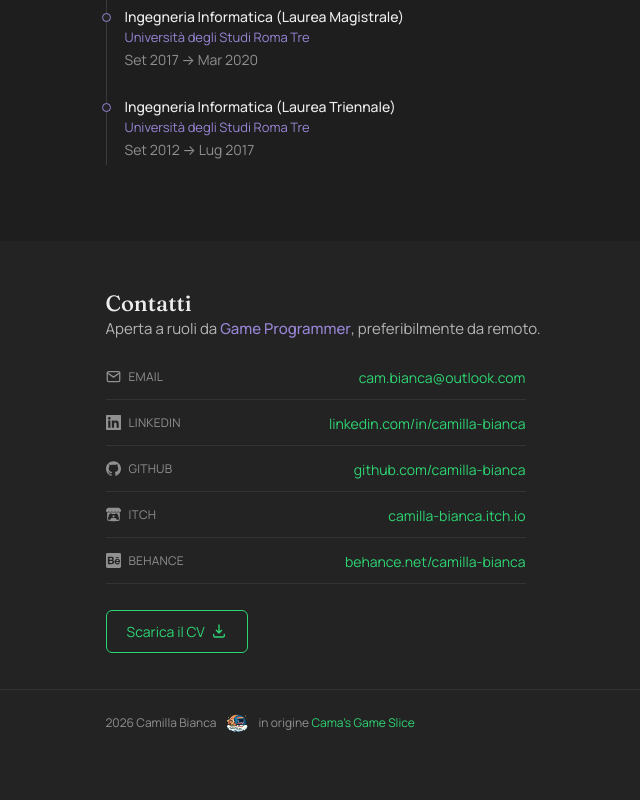
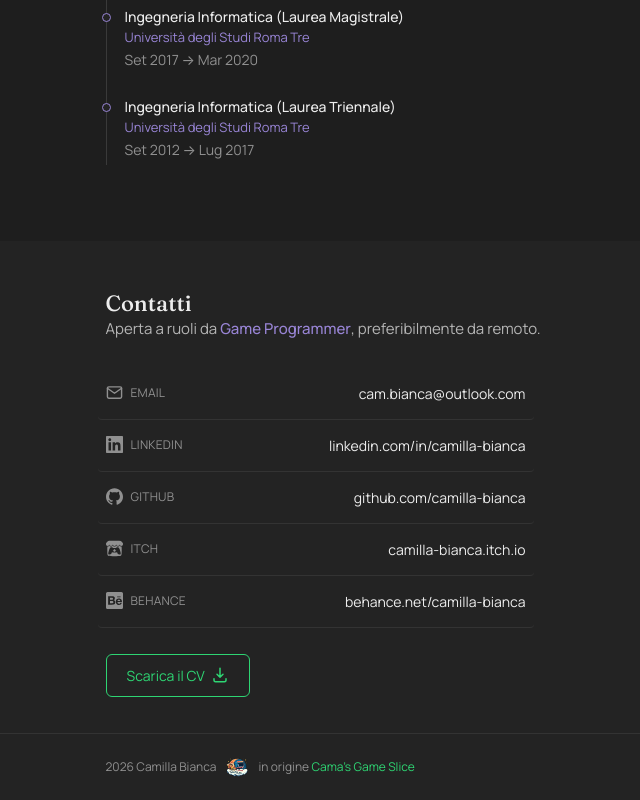
Before and after one commit to camilla-bianca/camilla-bianca.github.io, a React (Vite) app: page / in a window 1280 px wide. Shown: the part 2308-3108 px from the top of the page, without its empty margins (75-715 px from the left). Before the commit the page ends 3064 px from the top, so only its background shows below. Built offline with nearby package versions, Linux system fonts and the light colour scheme.

Commit message:
add contact section hovers and update the style + adjust of nav links + animation when scrolling the site

```diff
--- a/src/components/ContactSection.css
+++ b/src/components/ContactSection.css
@@ -15,7 +15,6 @@
 .contact-list {
   display: flex;
   flex-direction: column;
-  gap: 14px;
   max-width: 420px;
   margin-bottom: 26px;
 }
@@ -25,8 +24,17 @@
   justify-content: space-between;
   align-items: flex-start;
   gap: 12px;
-  padding-bottom: 12px;
+  padding: 16px 8px;
+  margin: 0 -8px;
   border-bottom: 0.5px solid var(--border-default);
+  text-decoration: none;
+  border-radius: 4px;
+  transition: border-color 0.2s ease, background 0.2s ease;
+}
+
+.contact-row:hover {
+  border-bottom-color: var(--accent-primary);
+  background: rgba(46, 213, 115, 0.06);
 }
 
 .contact-label {
@@ -38,20 +46,31 @@
   letter-spacing: 0.02em;
   text-transform: uppercase;
   flex-shrink: 0;
+  transition: color 0.2s ease;
+}
+
+.contact-row:hover .contact-label {
+  color: var(--accent-primary);
 }
 
 .contact-label-icon {
-  width: 15px;
-  height: 15px;
+  width: 17px;
+  height: 17px;
   flex-shrink: 0;
 }
 
 .contact-value {
   font-size: 14px;
-  text-decoration: none;
+  color: var(--text-primary);
   min-width: 0;
   overflow-wrap: anywhere;
   text-align: right;
+  transition: color 0.2s ease, transform 0.2s ease;
+}
+
+.contact-row:hover .contact-value {
+  color: var(--accent-primary);
+  transform: translateX(-8px);
 }
 
 .btn-cv {
@@ -75,8 +94,8 @@
 }
 
 .btn-cv svg {
-  width: 16px;
-  height: 16px;
+  width: 18px;
+  height: 18px;
   flex-shrink: 0;
   transition: transform 0.2s ease;
 }
--- a/src/components/ContactSection.jsx
+++ b/src/components/ContactSection.jsx
@@ -21,19 +21,20 @@ function ContactSection() {
           const Icon = item.icon
           const isExternal = !item.href.startsWith('mailto:')
           return (
-            <div className="contact-row" key={item.label}>
+            <a
+              href={item.href}
+              className="contact-row"
+              key={item.label}
+              {...(isExternal ? { target: '_blank', rel: 'noopener noreferrer' } : {})}
+            >
               <span className="contact-label">
                 <Icon className="contact-label-icon" aria-hidden="true" />
                 {item.label}
               </span>
-              <a
-                href={item.href}
-                className="contact-value link-accent"
-                {...(isExternal ? { target: '_blank', rel: 'noopener noreferrer' } : {})}
-              >
+              <span className="contact-value">
                 {item.value}
-              </a>
-            </div>
+              </span>
+            </a>
           )
         })}
       </div>
--- a/src/hooks/useInView.js
+++ b/src/hooks/useInView.js
@@ -11,7 +11,7 @@ import { useEffect, useRef, useState } from 'react';
 export function useInView(options = {}) {
   const {
     threshold = 0,
-    rootMargin = '0px 0px -120px 0px',
+    rootMargin = '0px 0px -80px 0px',
     once = true,
   } = options;
   const ref = useRef(null);
--- a/src/utils/smoothScroll.js
+++ b/src/utils/smoothScroll.js
@@ -1,8 +1,8 @@
-const SCROLL_DURATION = 1500 // ms — same duration as the Bootstrap "Agency" theme reference
+const SCROLL_DURATION = 1500 // ms — desktop only
+const MOBILE_BREAKPOINT = 640 // px — matches Header.css
 
-// Same curve as jQuery's easeInOutExpo (jquery.easing plugin), the one used by the
-// Bootstrap "Agency" theme's page-scroll behaviour: near-flat for a while, then a fast
-// exponential climb through the middle, then an exponential settle at the end.
+// easeInOutExpo (same curve as jQuery's easing plugin / Bootstrap Agency theme).
+// Desktop only — the slow start feels off on a direct mobile tap.
 function easeInOutExpo(t) {
   if (t === 0) return 0
   if (t === 1) return 1
@@ -15,8 +15,12 @@ function prefersReducedMotion() {
   return window.matchMedia('(prefers-reduced-motion: reduce)').matches
 }
 
-// Animates window.scrollTo toward targetY with easeInOutExpo easing (the Agency-theme curve).
-// onDone only fires when the animation actually completes, not on a guessed timeout.
+function isMobileViewport() {
+  return window.innerWidth <= MOBILE_BREAKPOINT
+}
+
+// Animates scroll to targetY with easing. onDone fires when the animation
+// actually finishes, not on a guessed timeout.
 export function animatedScrollTo(targetY, duration = SCROLL_DURATION, onDone) {
   const startY = window.scrollY
   const diff = targetY - startY
@@ -45,8 +49,8 @@ export function animatedScrollTo(targetY, duration = SCROLL_DURATION, onDone) {
   requestAnimationFrame(step)
 }
 
-// Convenience helper: scrolls to a section by id, accounting for the sticky header height.
-// Returns true if the target element was found and the scroll started.
+// Scrolls to a section by id, accounting for the sticky header height.
+// Mobile: instant jump, no animation. Desktop: animated with easeInOutExpo.
 export function scrollToSection(id, onDone) {
   const el = document.getElementById(id)
   if (!el) return false
@@ -55,6 +59,12 @@ export function scrollToSection(id, onDone) {
   const headerHeight = header ? header.offsetHeight : 0
   const targetY = el.offsetTop - headerHeight
 
+  if (isMobileViewport()) {
+    window.scrollTo(0, targetY)
+    onDone?.()
+    return true
+  }
+
   animatedScrollTo(targetY, undefined, onDone)
   return true
 }
```
Also changed, not shown: src/components/SkillsSection.jsx (+0 -21 lines).
